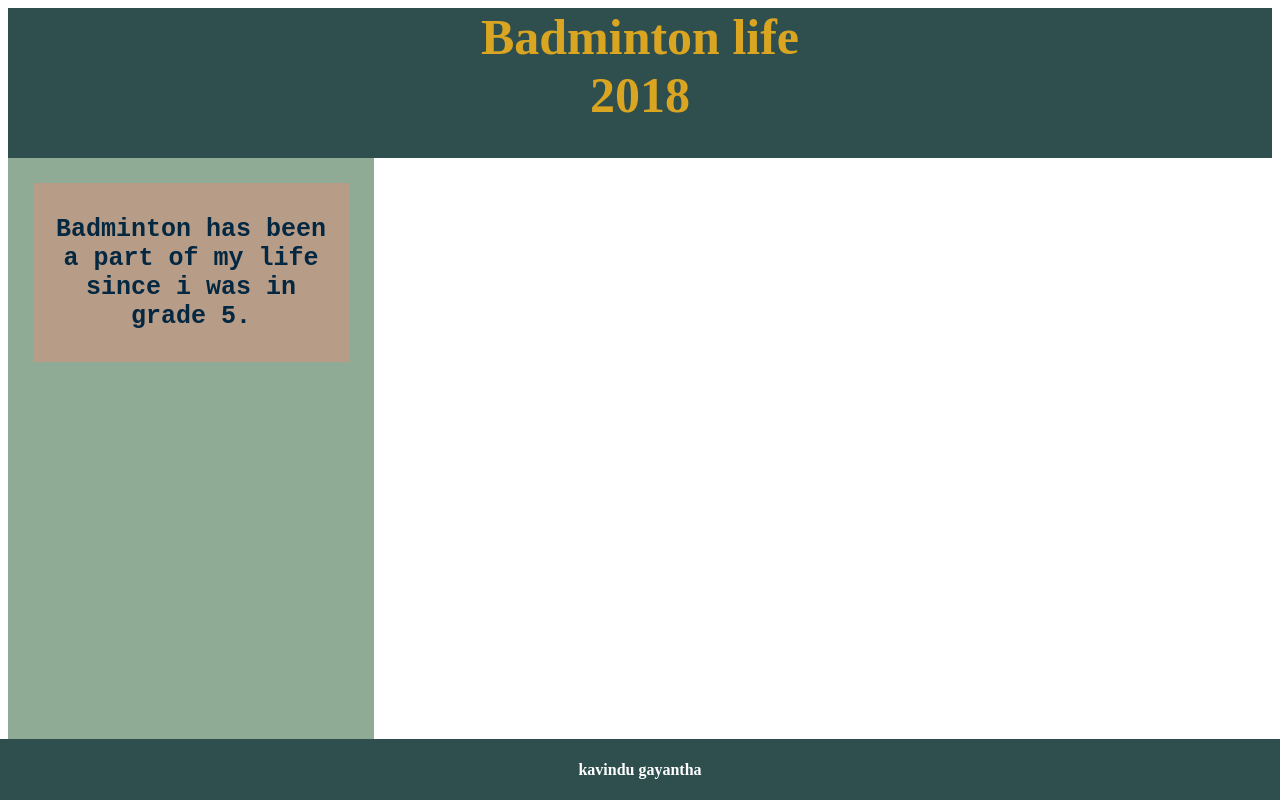
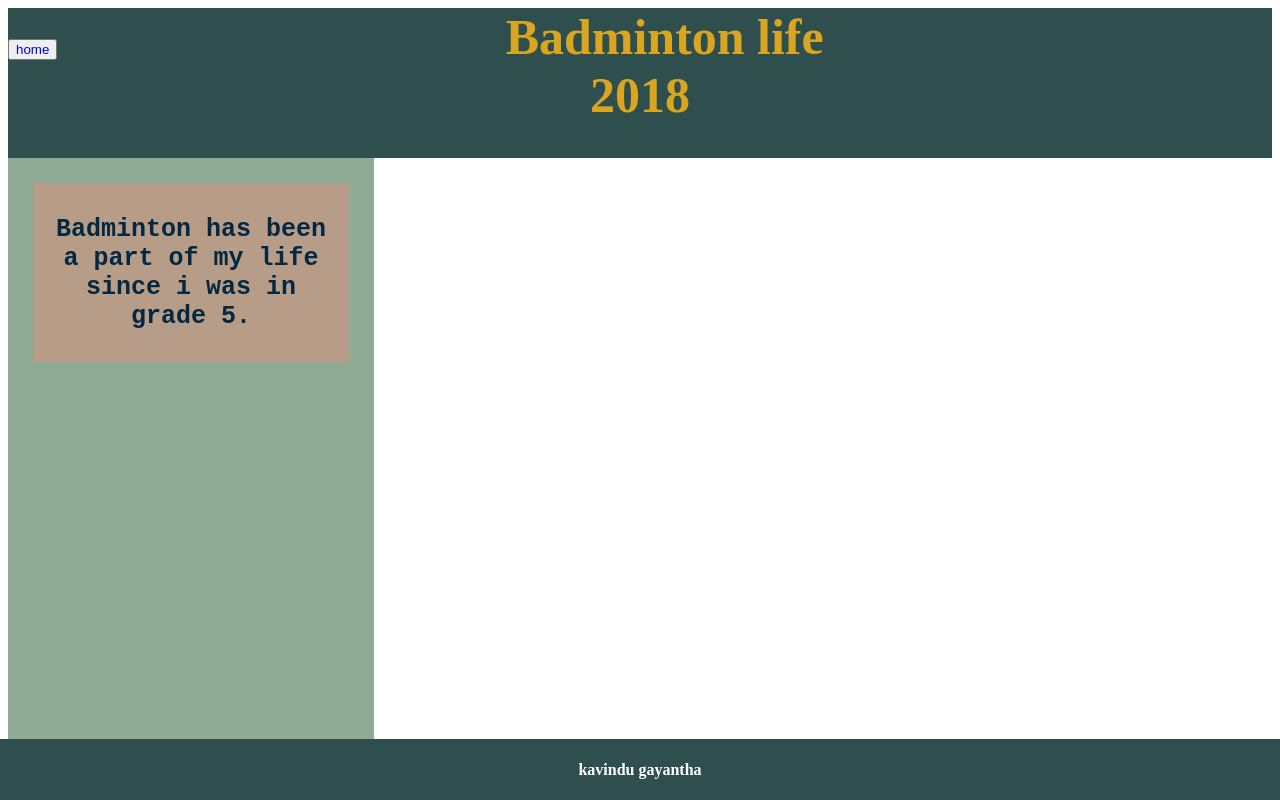
Before and after one commit to Kavindu-Gayantha/Uni-life, a website: page other pages/badminton2.html in a window 1280 px wide. Shown: the top 800 px of the page. Drawn offline with Linux system fonts and the light colour scheme.

Commit message:
added back button to second pages

```diff
--- a/other pages/badminton2.css
+++ b/other pages/badminton2.css
@@ -7,8 +7,11 @@
     font-size:50px;
     width:100%;
     /* margin:0; */
-
-
+}
+#back-button
+{
+    float:left;
+    text-align:right:
 
 }
 #section
--- a/other pages/badminton2.html
+++ b/other pages/badminton2.html
@@ -7,6 +7,7 @@
 </head>
 <body>
 <div id='header'>  <!--heading start-->
+<div id ="back-button"><button ><a style="text-decoration:none" href='../index.html'>home</a></button></div>
 <div class='header-statement'>Badminton life</div>
 <div class='header-statement'>2018</div>
 </div>
--- a/other pages/inter-uni.css
+++ b/other pages/inter-uni.css
@@ -9,6 +9,12 @@
     /* margin:0; */
 
 
+
+}
+#back-button
+{
+    float:left;
+    text-align:right:
 
 }
 #section
```
Also changed, not shown: other pages/inter-uni.html (+1 -0 lines).
